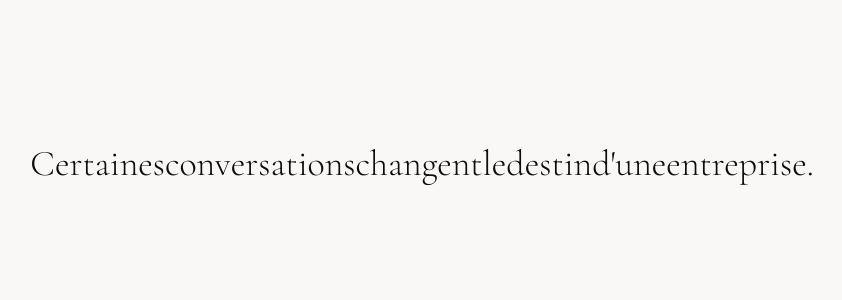
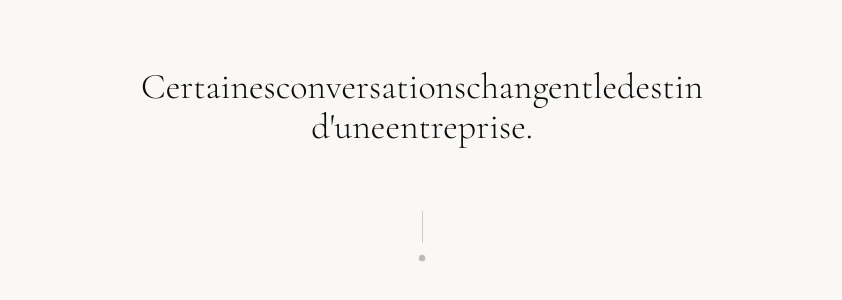
Before and after one commit to OGisidore/funnel_v1, a Next.js app: page / in a window 1280 px wide. Shown: the part 236-536 px from the top of the page, without its empty margins (218-1060 px from the left). Built offline with nearby package versions, Linux system fonts and the light colour scheme.

Commit message:
feat: add ScrollIndicator component with configurable appearance delay

```diff
--- a/app/page.tsx
+++ b/app/page.tsx
@@ -1,14 +1,16 @@
 import RevealText from "@/components/ui/RevealText";
+import ScrollIndicator from "@/components/ui/ScrollIndicator";
 
 export default function Home() {
   return (
-    <div className="min-h-screen flex items-center justify-center bg-paper p-8">
+    <div className="min-h-screen flex flex-col items-center justify-center bg-paper p-8 gap-16">
       <RevealText
         text="Certaines conversations changent le destin d'une entreprise."
-        className="text-4xl font-display font-light text-ink"
+        className="text-4xl font-display font-light text-ink max-w-xl text-center"
         baseDelay={300}
         wordDelay={100}
       />
+      <ScrollIndicator delay={2000} />
     </div>
   );
 }
--- /dev/null
+++ b/components/ui/ScrollIndicator.tsx
@@ -0,0 +1,28 @@
+"use client";
+
+import { useEffect, useState } from "react";
+
+interface ScrollIndicatorProps {
+  delay?: number;
+}
+
+export default function ScrollIndicator({ delay = 2000 }: ScrollIndicatorProps) {
+  const [visible, setVisible] = useState(false);
+
+  useEffect(() => {
+    const timer = setTimeout(() => setVisible(true), delay);
+    return () => clearTimeout(timer);
+  }, [delay]);
+
+  if (!visible) return null;
+
+  return (
+    <div
+      className="flex flex-col items-center gap-3 animate-[fade-up_0.8s_ease_forwards]"
+      aria-hidden="true"
+    >
+      <div className="w-px h-8 bg-muted/40" />
+      <div className="w-1.5 h-1.5 rounded-full bg-muted animate-[pulse-dot_2s_ease-in-out_infinite]" />
+    </div>
+  );
+}
```
